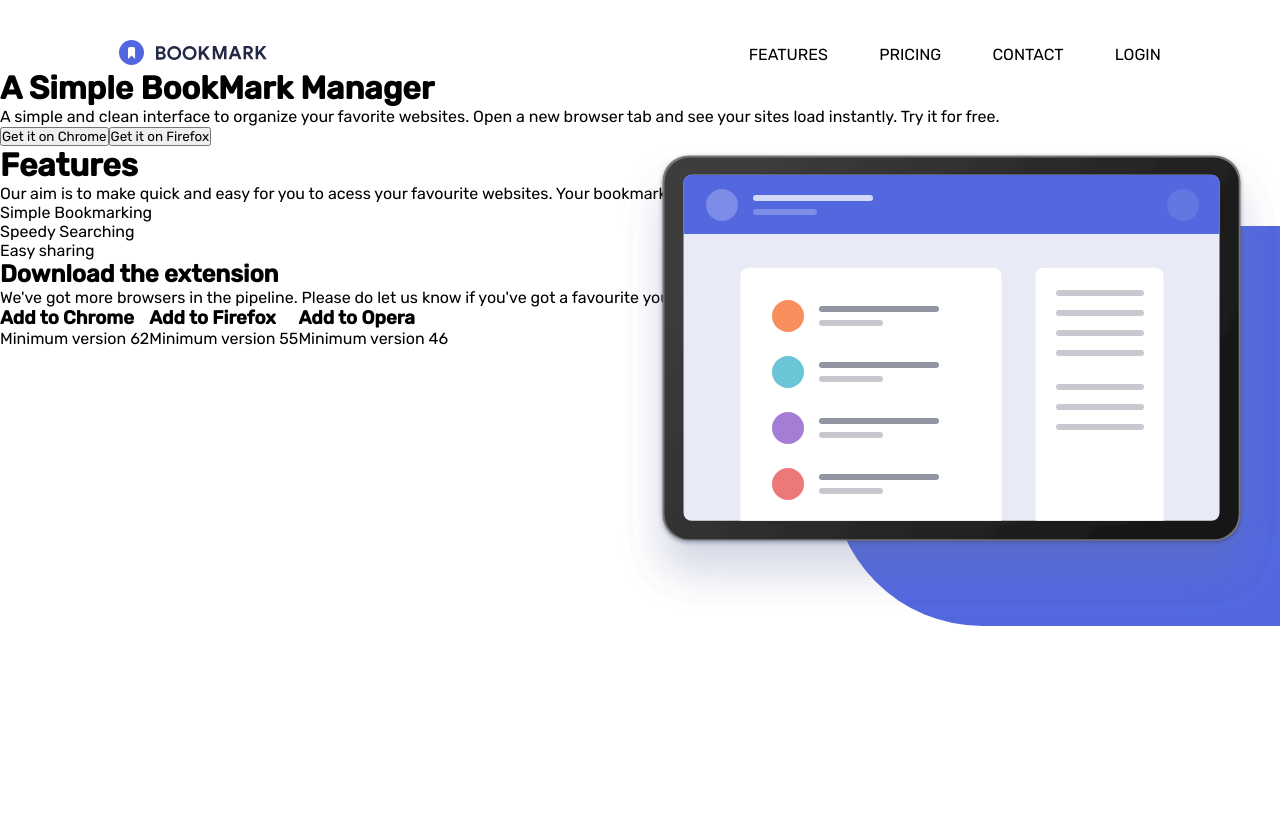
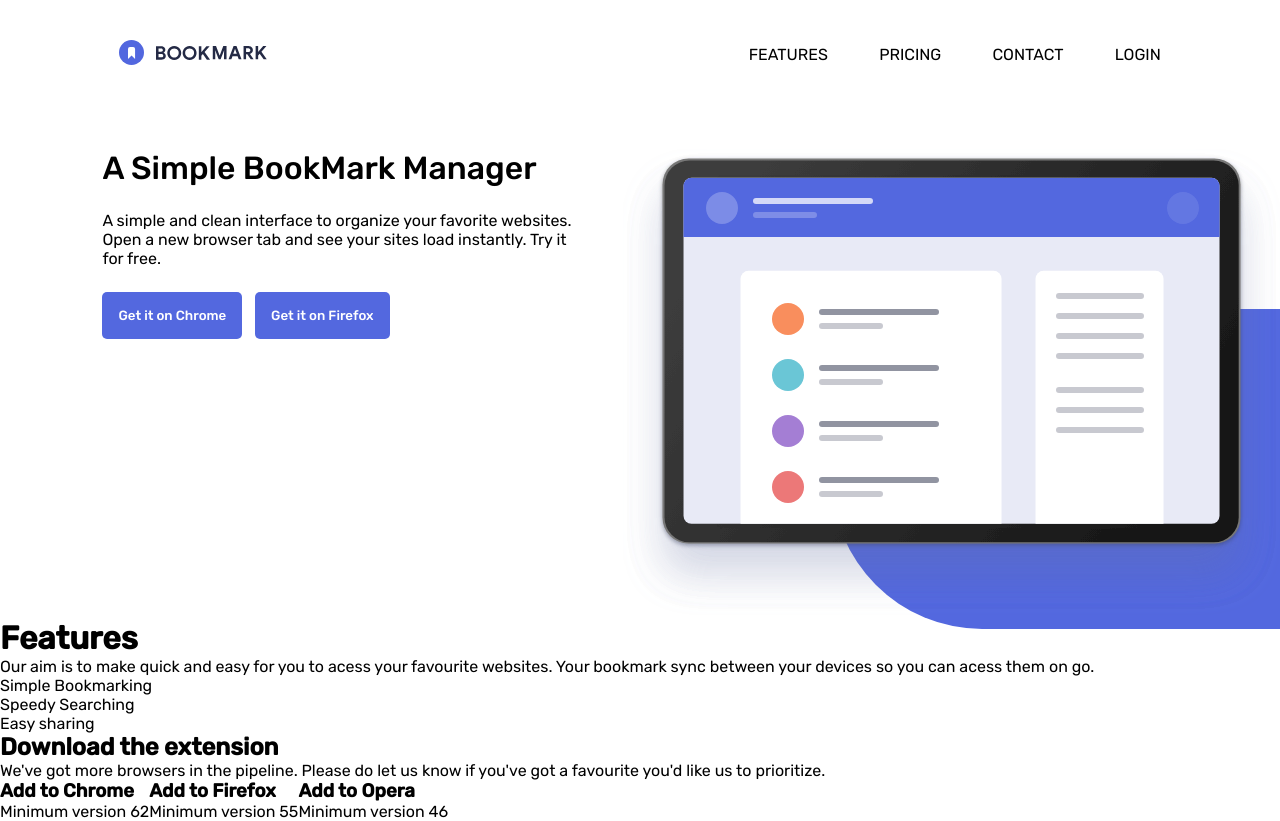
Before and after one commit to matheush9/bookmark-page-nextjs, a Next.js app: page / in a window 1280 px wide. Shown: the top 821 px of the page. Before the commit the page ends 800 px from the top, so only its background shows below. Built offline with nearby package versions, Linux system fonts and the light colour scheme.

Commit message:
simpleBook style

```diff
--- a/src/components/Hero/hero.module.scss
+++ b/src/components/Hero/hero.module.scss
@@ -1,26 +1,44 @@
-@import '/src/styles/cores.scss';
+@import "/src/styles/cores.scss";
 
 .component {
+  margin-top: 10vh;
+  display: flex;
+  justify-content: space-between;
+
+  .simpleBook {
+    padding-left: 8vw;
+    padding-right: 4vw;
+
+    button {
+      padding: 1rem;
+      border: none;
+      border-radius: 5px;
+      font-weight: 500;
+      margin-right: 1vw;
+      color: white;
+      background-color: $soft-blue;
+    }
+  }
+  h1 {
+    font-weight: 500;
+  }
+  p {
+    font-weight: 400;
+    margin: 3vh 0;
+  }
+}
+
+.container {
+  position: relative;
+
   .blueBg {
     background-color: $soft-blue;
     width: 50vw;
-    height: 50vh;
+    height: 40vh;
     border-radius: 150px;
-  }
-
-  .container {
-    display: flex;
-    justify-content: flex-end;
-    position: relative;
-
-    .heroImg {
-      position: absolute;
-    }
-    .blueBg {
-      position: absolute;
-      right: -15vw;
-      z-index: -1;
-      top: 10vh;
-    }
+    position: absolute;
+    right: -15vw;
+    z-index: -1;
+    top: 20vh;
   }
 }
--- a/src/components/Hero/index.jsx
+++ b/src/components/Hero/index.jsx
@@ -3,13 +3,13 @@ import styles from "./hero.module.scss";
 export default function Hero() {
   return (
     <div className={styles.component}>
-      <div>
+      <div className={styles.simpleBook}>
         <h1>A Simple BookMark Manager</h1>
         <p>
           A simple and clean interface to organize your favorite websites. Open
           a new browser tab and see your sites load instantly. Try it for free.
         </p>
-        <div>
+        <div className={styles.btns}>
           <button>Get it on Chrome</button>
           <button>Get it on Firefox</button>
         </div>
```
